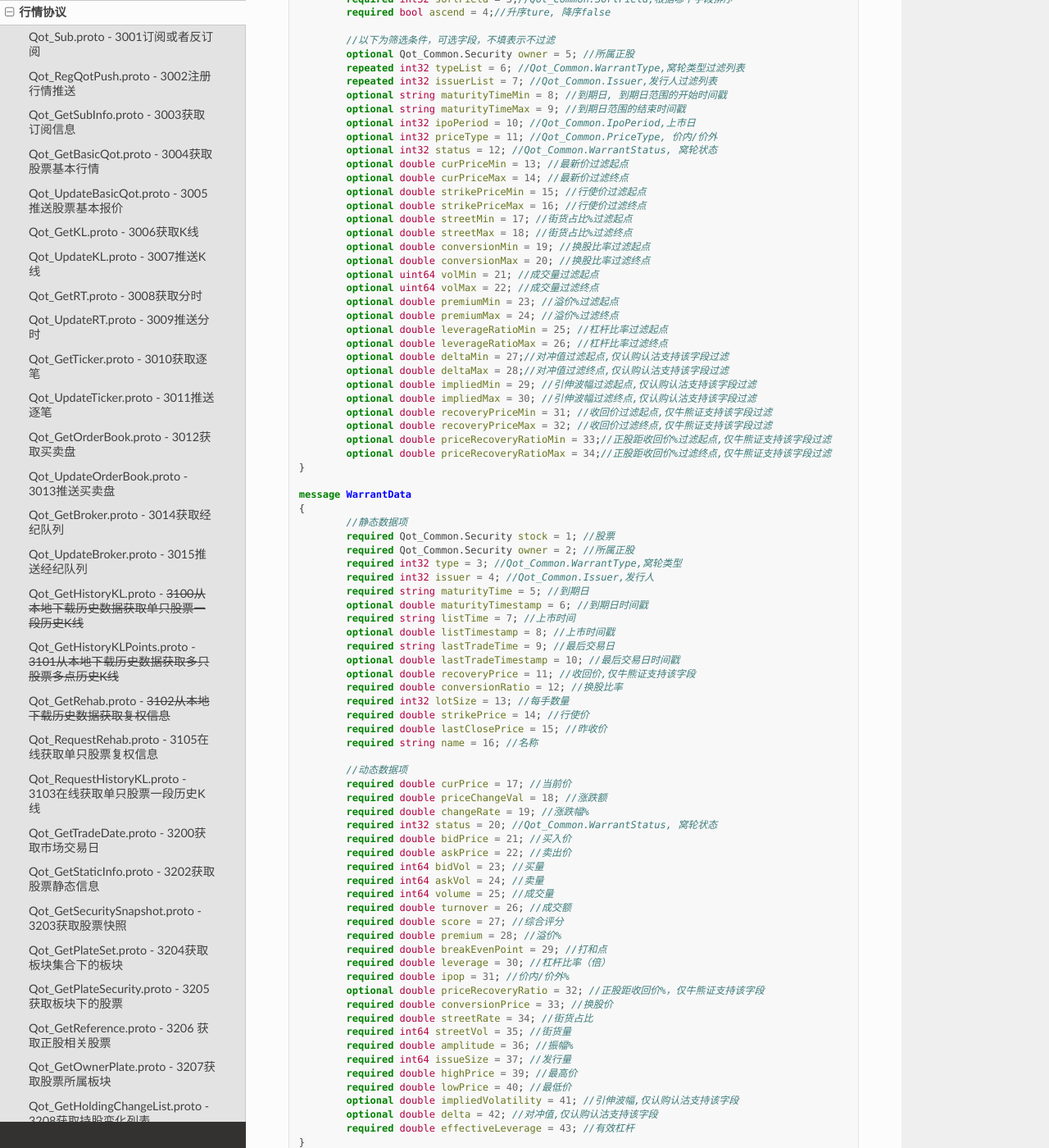
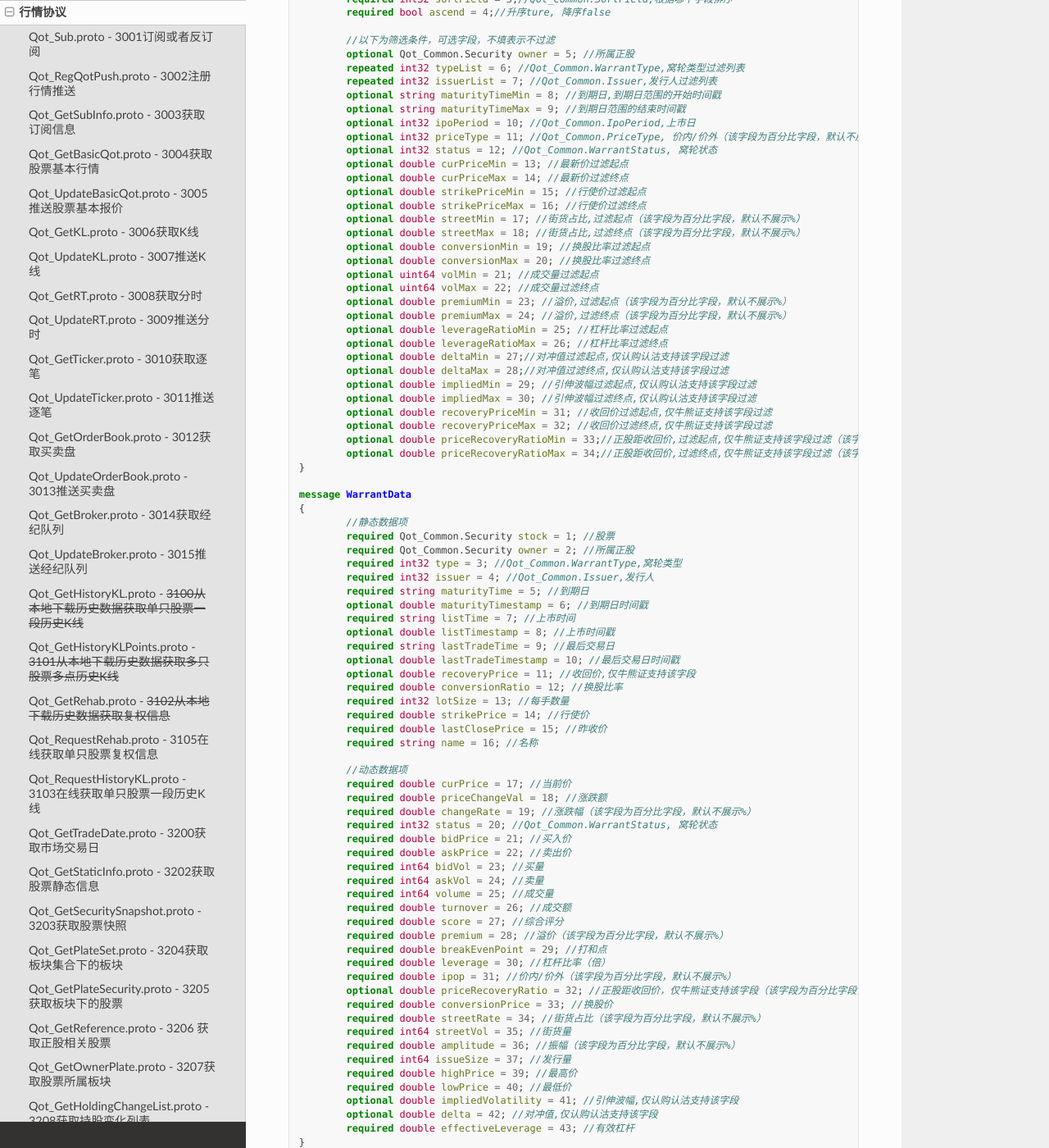
Before and after one commit to FutunnOpen/futu-api-doc, a Sphinx documentation site: the page built from doc_maker/source/protocol/quote_protocol.rst, in a window 1280 px wide and 1400 px high, scrolled down 25205 px. Shown: the whole window at 82% size. Built offline with Sphinx 7.4.7 and the Read the Docs theme 2.0.0, drawn with Linux system fonts in a browser that asks for light colours; pages that are not in the unit, such as notebooks, are missing from menus; some of the changed text lies outside the part shown.

Commit message:
行情的协议字段注释统一：百分比类型的字段

```diff
--- a/doc_maker/source/protocol/quote_protocol.rst
+++ b/doc_maker/source/protocol/quote_protocol.rst
@@ -1028,7 +1028,7 @@
 		required int64 outstandingShares = 6; // 流通股本
 		required double outstandingMarketVal = 7; // 流通市值 =流通股本*当前价格
 		required double netAssetPershare = 8; // 每股净资产
-		required double eyRate = 9; // 收益率
+		required double eyRate = 9; // 收益率（该字段为百分比字段，默认不展示%）
 		required double peRate = 10; // 市盈率
 		required double pbRate = 11; // 市净率
 		required double peTTMRate = 12; // 市盈率TTM
@@ -1046,10 +1046,10 @@
 		required double recoveryPrice = 7; //收回价,仅牛熊证支持该字段过滤
 		required int64 streetVolumn = 8; //街货量
 		required int64 issueVolumn = 9; //发行量
-		required double streetRate = 10; //街货占比
+		required double streetRate = 10; //街货占比（该字段为百分比字段，默认不展示%）
 		required double delta = 11; //对冲值,仅认购认沽支持该字段过滤
 		required double impliedVolatility = 12; //引伸波幅,仅认购认沽支持该字段过滤
-		required double premium = 13; //溢价
+		required double premium = 13; //溢价（该字段为百分比字段，默认不展示%）
 		optional double maturityTimestamp = 14; //到期日时间戳
 		optional double endTradeTimestamp = 15; //最后交易日时间戳
 	}
@@ -1063,8 +1063,8 @@
 		required double strikePrice = 4; //行权价
 		required int32 contractSize = 5; //每份合约数
 		required int32 openInterest = 6; //未平仓合约数
-		required double impliedVolatility = 7; //隐含波动率
-		required double premium = 8; //溢价
+		required double impliedVolatility = 7; //隐含波动率（该字段为百分比字段，默认不展示%）
+		required double premium = 8; //溢价（该字段为百分比字段，默认不展示%）
 		required double delta = 9; //希腊值 Delta
 		required double gamma = 10; //希腊值 Gamma
 		required double vega = 11; //希腊值 Vega
@@ -1090,7 +1090,7 @@
 		required double curPrice = 12; //最新价
 		required int64 volume = 13; //成交量
 		required double turnover = 14; //成交额
-		required double turnoverRate = 15; //换手率
+		required double turnoverRate = 15; //换手率（该字段为百分比字段，默认不展示%）
 		optional double listTimestamp = 16; //上市时间戳
 		optional double updateTimestamp = 17; //更新时间戳
 		optional double askPrice = 18;//卖价
@@ -1098,12 +1098,12 @@
 		optional int64 askVol = 20;//卖量
 		optional int64 bidVol = 21;//买量
 		optional bool enableMargin = 22; // 是否可融资，如果为true，后两个字段才有意义
-		optional double mortgageRatio = 23; // 股票抵押率（该字段为比例字段，默认不展示%）
-		optional double longMarginInitialRatio = 24; // 融资初始保证金率（该字段为比例字段，默认不展示%）
+		optional double mortgageRatio = 23; // 股票抵押率（该字段为百分比字段，默认不展示%）
+		optional double longMarginInitialRatio = 24; // 融资初始保证金率（该字段为百分比字段，默认不展示%）
 		optional bool enableShortSell = 25; // 是否可卖空，如果为true，后三个字段才有意义
-		optional double shortSellRate = 26; // 卖空参考利率（该字段为比例字段，默认不展示%）
+		optional double shortSellRate = 26; // 卖空参考利率（该字段为百分比字段，默认不展示%）
 		optional int64 shortAvailableVolume = 27; // 剩余可卖空数量（股）
-		optional double shortMarginInitialRatio = 28; // 卖空（融券）初始保证金率（该字段为比例字段，默认不展示%）
+		optional double shortMarginInitialRatio = 28; // 卖空（融券）初始保证金率（该字段为百分比字段，默认不展示%）
 	}
 
 	message Snapshot
@@ -1400,23 +1400,23 @@
 		optional Qot_Common.Security owner = 5;	//所属正股
 		repeated int32 typeList = 6; //Qot_Common.WarrantType,窝轮类型过滤列表
 		repeated int32 issuerList = 7; //Qot_Common.Issuer,发行人过滤列表
-		optional string maturityTimeMin = 8; //到期日, 到期日范围的开始时间戳
+		optional string maturityTimeMin = 8; //到期日,到期日范围的开始时间戳
 		optional string maturityTimeMax = 9; //到期日范围的结束时间戳
 		optional int32 ipoPeriod = 10; //Qot_Common.IpoPeriod,上市日
-		optional int32 priceType = 11; //Qot_Common.PriceType, 价内/价外
+		optional int32 priceType = 11; //Qot_Common.PriceType, 价内/价外（该字段为百分比字段，默认不展示%）
 		optional int32 status = 12; //Qot_Common.WarrantStatus, 窝轮状态
 		optional double curPriceMin = 13; //最新价过滤起点
 		optional double curPriceMax = 14; //最新价过滤终点
 		optional double strikePriceMin = 15; //行使价过滤起点
 		optional double strikePriceMax = 16; //行使价过滤终点
-		optional double streetMin = 17; //街货占比%过滤起点
-		optional double streetMax = 18; //街货占比%过滤终点
+		optional double streetMin = 17; //街货占比,过滤起点（该字段为百分比字段，默认不展示%）
+		optional double streetMax = 18; //街货占比,过滤终点（该字段为百分比字段，默认不展示%）
 		optional double conversionMin = 19; //换股比率过滤起点
 		optional double conversionMax = 20; //换股比率过滤终点
 		optional uint64 volMin = 21; //成交量过滤起点
 		optional uint64 volMax = 22; //成交量过滤终点
-		optional double premiumMin = 23; //溢价%过滤起点
-		optional double premiumMax = 24; //溢价%过滤终点
+		optional double premiumMin = 23; //溢价,过滤起点（该字段为百分比字段，默认不展示%）
+		optional double premiumMax = 24; //溢价,过滤终点（该字段为百分比字段，默认不展示%）
 		optional double leverageRatioMin = 25; //杠杆比率过滤起点
 		optional double leverageRatioMax = 26; //杠杆比率过滤终点
 		optional double deltaMin = 27;//对冲值过滤起点,仅认购认沽支持该字段过滤
@@ -1425,8 +1425,8 @@
 		optional double impliedMax = 30; //引伸波幅过滤终点,仅认购认沽支持该字段过滤
 		optional double recoveryPriceMin = 31; //收回价过滤起点,仅牛熊证支持该字段过滤
 		optional double recoveryPriceMax = 32; //收回价过滤终点,仅牛熊证支持该字段过滤
-		optional double priceRecoveryRatioMin = 33;//正股距收回价%过滤起点,仅牛熊证支持该字段过滤
-		optional double priceRecoveryRatioMax = 34;//正股距收回价%过滤终点,仅牛熊证支持该字段过滤
+		optional double priceRecoveryRatioMin = 33;//正股距收回价,过滤起点,仅牛熊证支持该字段过滤（该字段为百分比字段，默认不展示%）
+		optional double priceRecoveryRatioMax = 34;//正股距收回价,过滤终点,仅牛熊证支持该字段过滤（该字段为百分比字段，默认不展示%）
 	}
 
 	message WarrantData
@@ -1452,7 +1452,7 @@
 		//动态数据项
 		required double curPrice = 17; //当前价
 		required double priceChangeVal = 18; //涨跌额
-		required double changeRate = 19; //涨跌幅%
+		required double changeRate = 19; //涨跌幅（该字段为百分比字段，默认不展示%）
 		required int32 status = 20; //Qot_Common.WarrantStatus, 窝轮状态
 		required double bidPrice = 21; //买入价
 		required double askPrice = 22; //卖出价
@@ -1461,15 +1461,15 @@
 		required int64 volume = 25; //成交量
 		required double turnover = 26; //成交额
 		required double score = 27; //综合评分
-		required double premium = 28; //溢价%
+		required double premium = 28; //溢价（该字段为百分比字段，默认不展示%）
 		required double breakEvenPoint = 29; //打和点
 		required double leverage = 30; //杠杆比率（倍）
-		required double ipop = 31; //价内/价外%
-		optional double priceRecoveryRatio = 32; //正股距收回价%，仅牛熊证支持该字段
+		required double ipop = 31; //价内/价外（该字段为百分比字段，默认不展示%）
+		optional double priceRecoveryRatio = 32; //正股距收回价，仅牛熊证支持该字段（该字段为百分比字段，默认不展示%）
 		required double conversionPrice = 33; //换股价
-		required double streetRate = 34; //街货占比
+		required double streetRate = 34; //街货占比（该字段为百分比字段，默认不展示%）
 		required int64 streetVol = 35; //街货量
-		required double amplitude = 36; //振幅%
+		required double amplitude = 36; //振幅（该字段为百分比字段，默认不展示%）
 		required int64 issueSize = 37; //发行量
 		required double highPrice = 39; //最高价
 		required double lowPrice = 40; //最低价
```
Also changed, not shown: doc_maker/source/api/Quote_API.rst (+33 -32 lines), doc_maker/source/protocol/base_define.rst (+8 -8 lines), doc_maker/source/q&a/Q&A.rst (+16 -3 lines).
